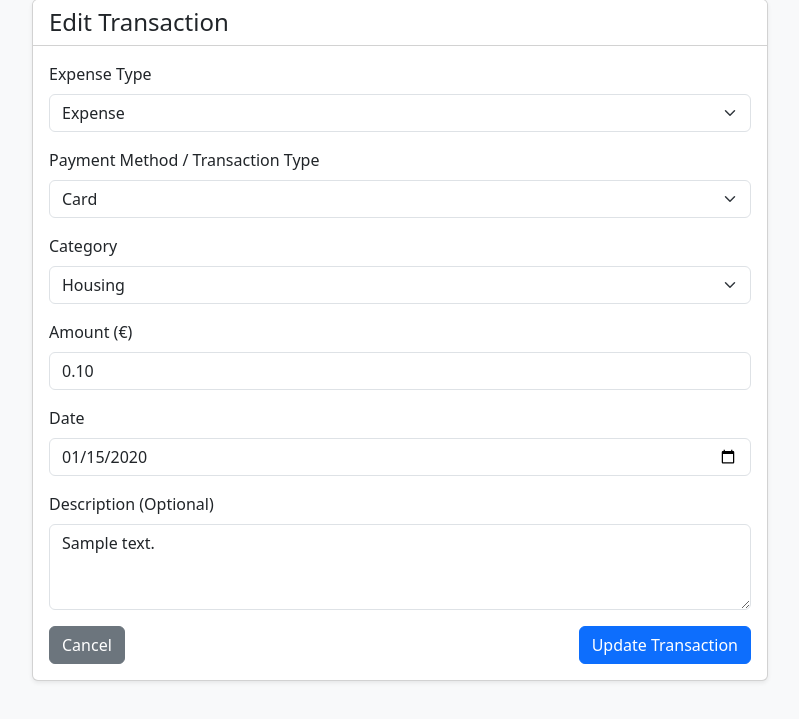
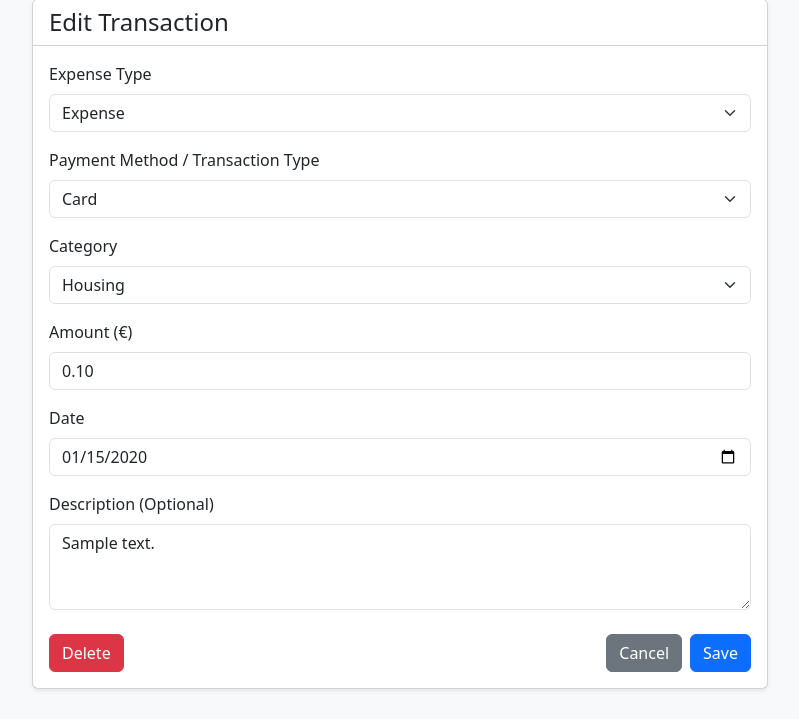
Before and after one commit to melethrill/expanse-tracker, a Laravel app: page /transactions/1/edit in a window 1280 px wide. Shown: the part 81-800 px from the top of the page, without its empty margins (240-1039 px from the left). Run offline with Laravel 12, Linux system fonts and the light colour scheme; a user stored in the database is signed in; data comes from the database, SQL or seed files in the repository; tables that the repository leaves empty hold one stand-in row (values such as "Sample post").

Commit message:
Make transaction table rows clickable and add edit view actions
- Remove dedicated action column and buttons from transactions/index.blade.php
- Make entire transaction table rows clickable redirecting to edit view with hover cursor styling
- Update transactions/edit.blade.php to include Save, Delete (with confirmation), and Cancel action buttons

Co-authored-by: melethrill <63187396+melethrill@users.noreply.github.com>

```diff
--- a/resources/views/transactions/edit.blade.php
+++ b/resources/views/transactions/edit.blade.php
@@ -6,7 +6,7 @@
         <div class="card shadow-sm">
             <div class="card-header bg-white"><h4 class="mb-0">Edit Transaction</h4></div>
             <div class="card-body">
-                <form method="POST" action="{{ route('transactions.update', $transaction) }}">
+                <form id="edit-transaction-form" method="POST" action="{{ route('transactions.update', $transaction) }}">
                     @csrf
                     @method('PUT')
 
@@ -52,12 +52,20 @@
                         <label for="description" class="form-label">Description (Optional)</label>
                         <textarea name="description" id="description" class="form-control" rows="3">{{ old('description', $transaction->description) }}</textarea>
                     </div>
+                </form>
 
-                    <div class="d-flex justify-content-between">
+                <div class="d-flex justify-content-between align-items-center mt-4">
+                    <form method="POST" action="{{ route('transactions.destroy', $transaction) }}" class="d-inline" onsubmit="return confirm('Are you sure you want to delete this transaction?');">
+                        @csrf
+                        @method('DELETE')
+                        <button type="submit" class="btn btn-danger">Delete</button>
+                    </form>
+
+                    <div class="d-flex gap-2">
                         <a href="{{ route('transactions.index') }}" class="btn btn-secondary">Cancel</a>
-                        <button type="submit" class="btn btn-primary">Update Transaction</button>
+                        <button type="submit" form="edit-transaction-form" class="btn btn-primary">Save</button>
                     </div>
-                </form>
+                </div>
             </div>
         </div>
     </div>
```
Also changed, not shown: resources/views/transactions/index.blade.php (+1 -10 lines).
